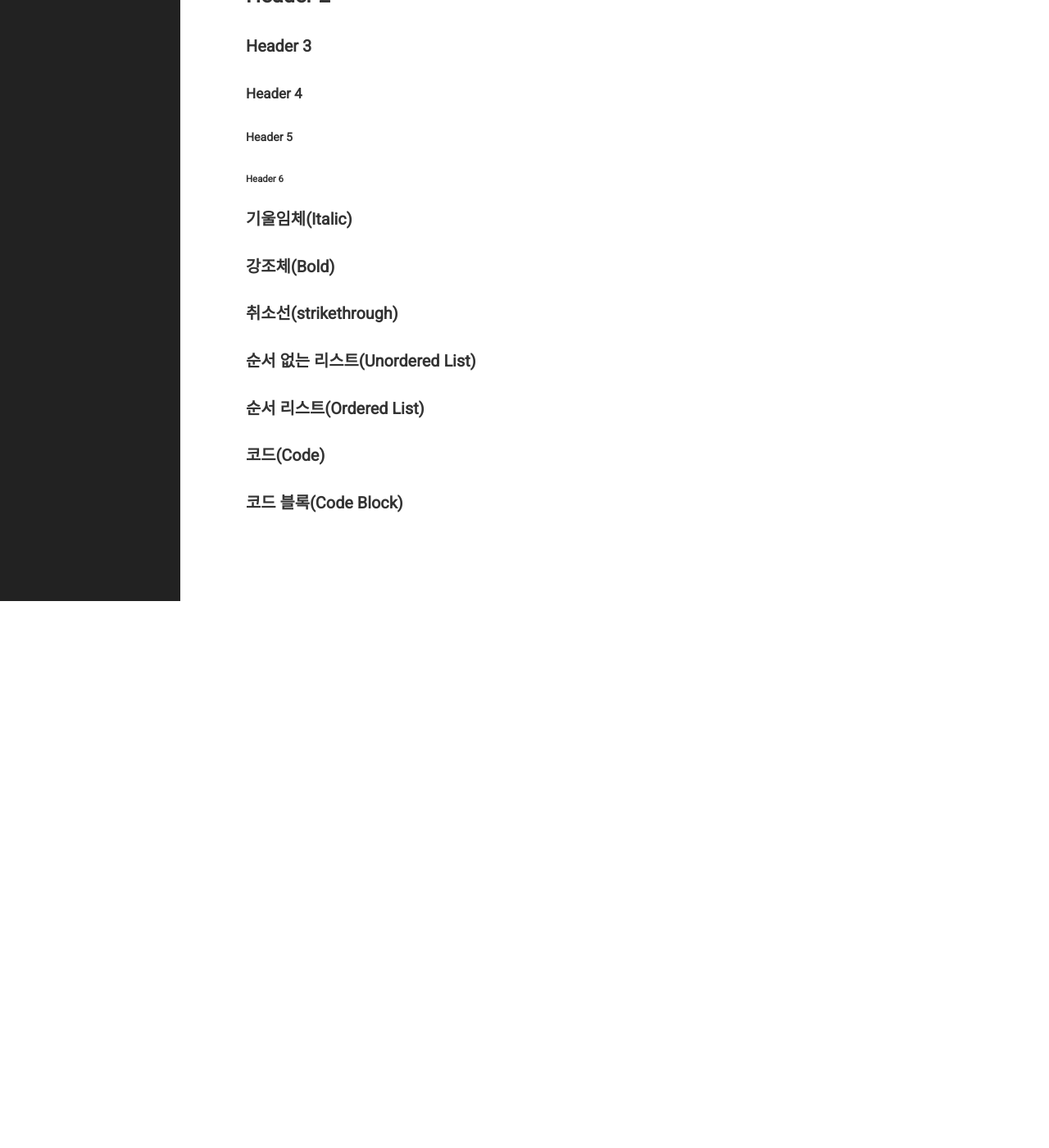
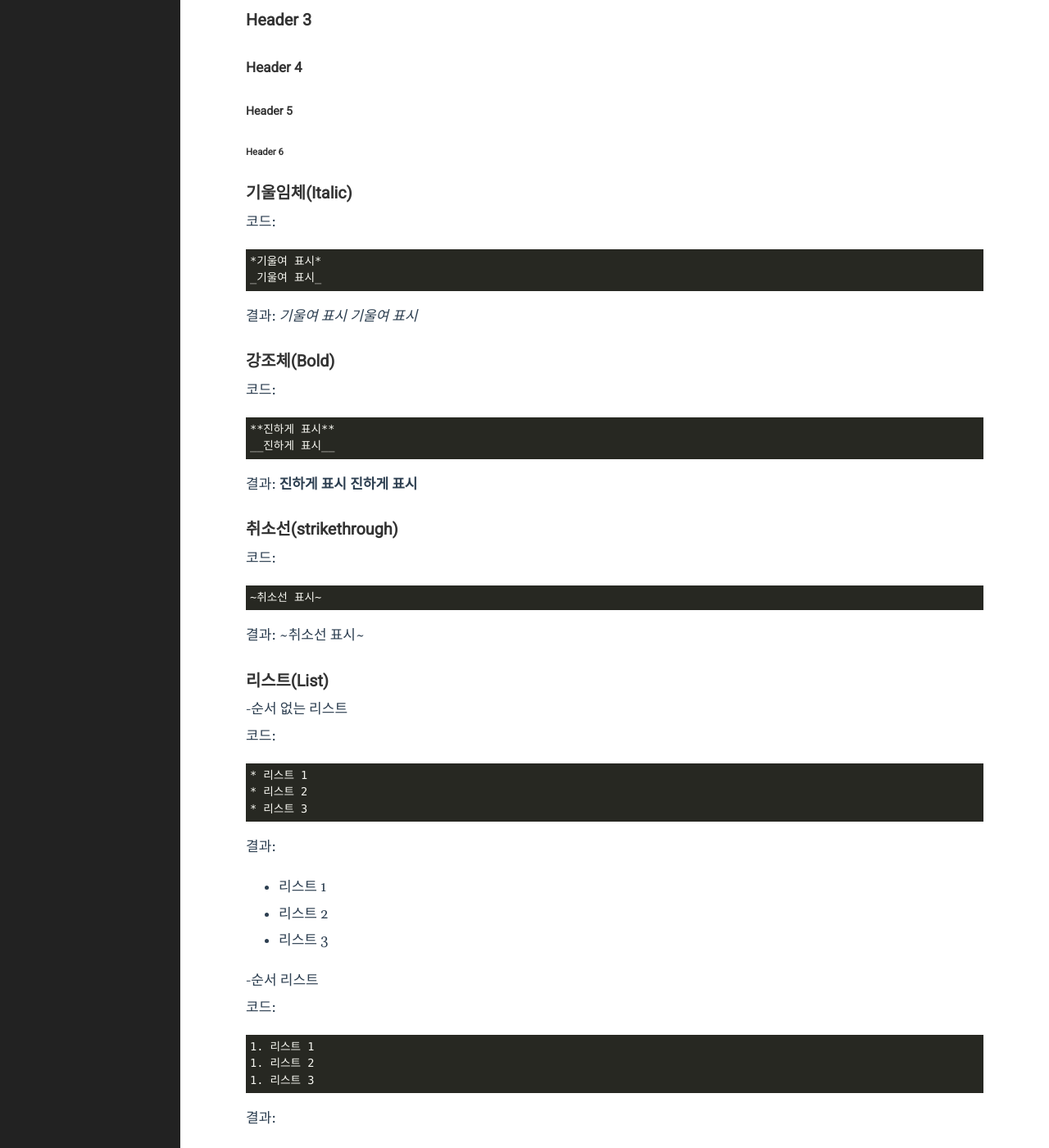
Before and after one commit to eun031006/eun031006.github.io, a Jekyll site: the page built from _posts/2022-11-29-Markdown.md, in a window 1280 px wide and 1400 px high, scrolled down 762 px. Shown: the whole window at 82% size. Built offline with Jekyll 4.4.1, drawn with Linux system fonts in a browser that asks for light colours; before the commit the page ends 1495 px from its top, so only the background shows below that; some of the changed text lies outside the part shown.

Commit message:
Update 2022-11-29-Markdown.md

````diff
--- a/_posts/2022-11-29-Markdown.md
+++ b/_posts/2022-11-29-Markdown.md
@@ -33,13 +32,66 @@ categories: jekyll update
 
 ### 기울임체(Italic)
 
+코드:
+```
+*기울여 표시*
+_기울여 표시_
+```
+
+결과:
+*기울여 표시*
+_기울여 표시_
+
 ### 강조체(Bold)
+
+코드:
+```
+**진하게 표시**
+__진하게 표시__
+```
+
+결과:
+**진하게 표시**
+__진하게 표시__
 
 ### 취소선(strikethrough)
 
-### 순서 없는 리스트(Unordered List)
+코드:
+```
+~취소선 표시~
+```
 
-### 순서 리스트(Ordered List)
+결과:
+~취소선 표시~
+
+### 리스트(List)
+-순서 없는 리스트
+
+코드:
+```
+* 리스트 1
+* 리스트 2
+* 리스트 3
+```
+
+결과:
+* 리스트 1
+* 리스트 2
+* 리스트 3
+
+-순서 리스트
+
+코드:
+```
+1. 리스트 1
+1. 리스트 2
+1. 리스트 3
+```
+
+결과:
+1. 리스트 1
+1. 리스트 2
+1. 리스트 3
 
 ### 코드(Code)
 
````
Also changed, not shown: other parts of _posts/2022-11-29-Markdown.md (+0 -1 lines).
